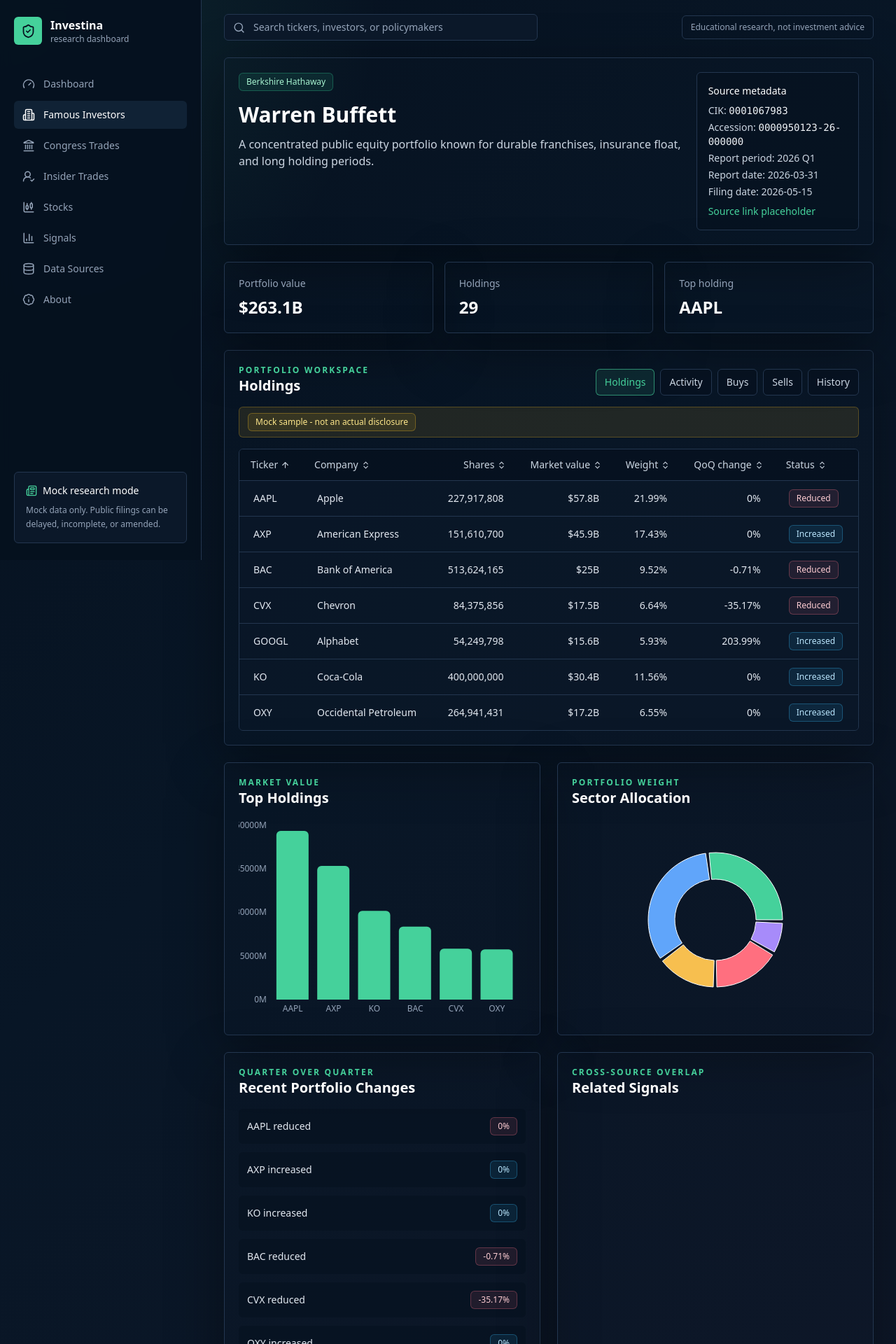
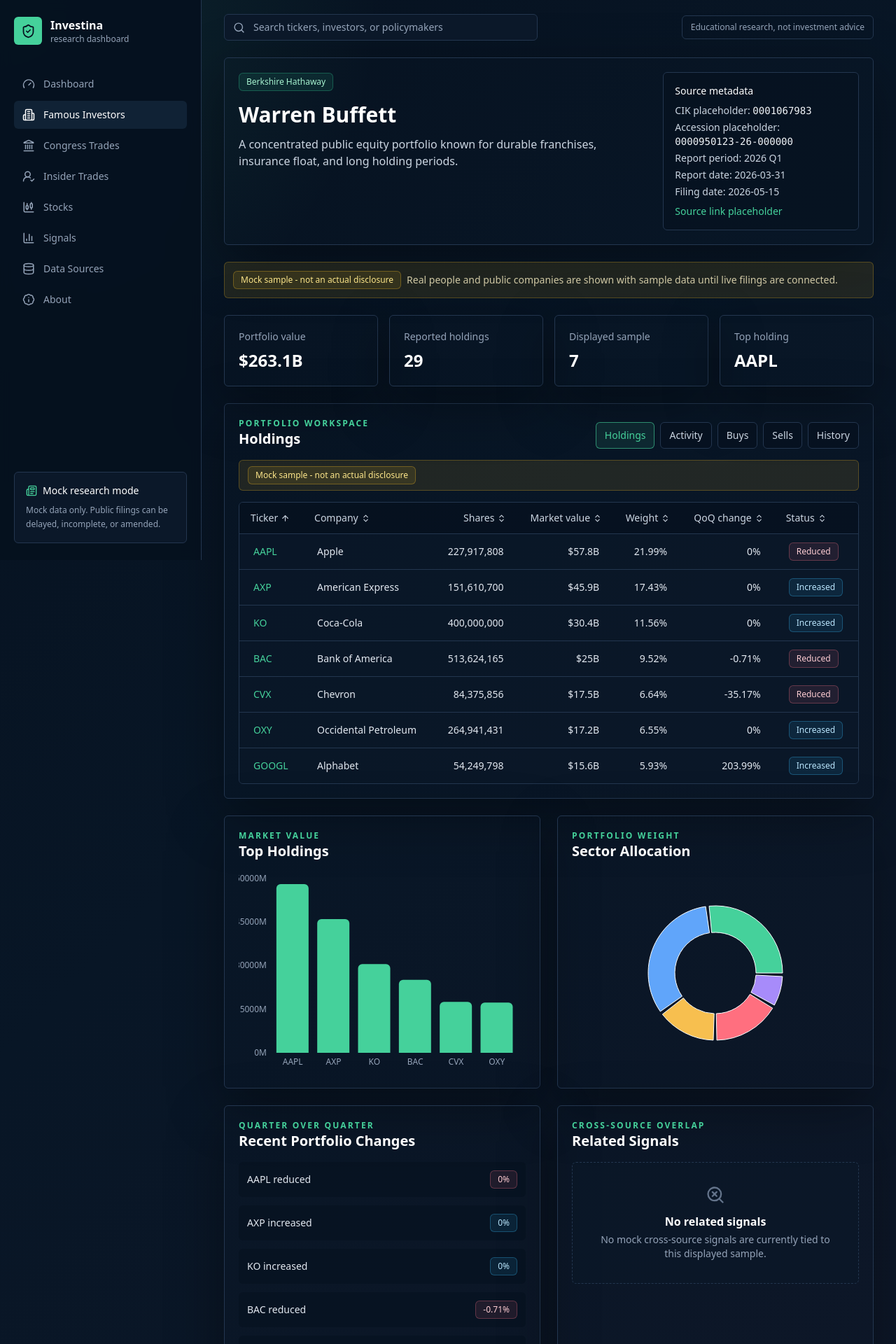
Before and after one commit to EIPJOS/investor-signal-explorer, a Next.js app: page /investors/warren-buffett in a window 1280 px wide. Shown: the top 1920 px of the page at 70% size. Built offline with nearby package versions, Linux system fonts and the light colour scheme.

Commit message:
Polish investor pages trust and navigation

```diff
--- a/app/investors/[slug]/page.tsx
+++ b/app/investors/[slug]/page.tsx
@@ -5,6 +5,8 @@
 import { SignalCard } from "@/components/signals/signal-card";
 import { Badge } from "@/components/ui/badge";
 import { Card, SectionHeader } from "@/components/ui/card";
+import { EmptyState } from "@/components/ui/empty-state";
+import { MockWarning } from "@/components/ui/mock-warning";
 import { holdingStatusTone } from "@/components/ui/status-tone";
 import { getInvestorActivities, getInvestorHistory } from "@/data/investor-activity";
 import { filings, formatCurrency, getHoldingsByInvestor, getInvestor, signals } from "@/data/mock-data";
@@ -43,8 +45,8 @@
           </div>
           <div className="rounded-md border border-line bg-ink/60 p-4 text-sm text-slate-300">
             <p className="font-medium text-white">Source metadata</p>
-            <p className="mt-2">CIK: <span className="font-mono text-slate-100">{filing?.cik}</span></p>
-            <p className="mt-1">Accession: <span className="font-mono text-slate-100">{filing?.accessionNumber}</span></p>
+            <p className="mt-2">CIK placeholder: <span className="font-mono text-slate-100">{filing?.cik}</span></p>
+            <p className="mt-1">Accession placeholder: <span className="font-mono text-slate-100">{filing?.accessionNumber}</span></p>
             <p className="mt-1">Report period: {filing?.period}</p>
             <p className="mt-1">Report date: {filing?.reportDate}</p>
             <p className="mt-1">Filing date: {filing?.filedAt}</p>
@@ -55,9 +57,12 @@
         </div>
       </Card>
 
-      <section className="grid gap-4 md:grid-cols-3">
+      <MockWarning />
+
+      <section className="grid gap-4 md:grid-cols-2 xl:grid-cols-4">
         <Card><p className="text-sm text-slate-400">Portfolio value</p><p className="mt-2 text-2xl font-semibold text-white">{formatCurrency(investor.portfolioValue)}</p></Card>
-        <Card><p className="text-sm text-slate-400">Holdings</p><p className="mt-2 text-2xl font-semibold text-white">{investor.holdingsCount}</p></Card>
+        <Card><p className="text-sm text-slate-400">Reported holdings</p><p className="mt-2 text-2xl font-semibold text-white">{investor.holdingsCount}</p></Card>
+        <Card><p className="text-sm text-slate-400">Displayed sample</p><p className="mt-2 text-2xl font-semibold text-white">{investorHoldings.length}</p></Card>
         <Card><p className="text-sm text-slate-400">Top holding</p><p className="mt-2 text-2xl font-semibold text-white">{investor.topHolding}</p></Card>
       </section>
 
@@ -83,7 +88,11 @@
         <Card>
           <SectionHeader title="Related Signals" eyebrow="Cross-source overlap" />
           <div className="space-y-3">
-            {relatedSignals.map((signal) => <SignalCard key={signal.id} signal={signal} />)}
+            {relatedSignals.length > 0 ? (
+              relatedSignals.map((signal) => <SignalCard key={signal.id} signal={signal} />)
+            ) : (
+              <EmptyState title="No related signals" text="No mock cross-source signals are currently tied to this displayed sample." />
+            )}
           </div>
         </Card>
       </section>
--- a/components/investors/investor-browser.tsx
+++ b/components/investors/investor-browser.tsx
@@ -49,7 +49,7 @@
                     <dd className="font-medium text-slate-100">{formatCurrency(investor.portfolioValue)}</dd>
                   </div>
                   <div>
-                    <dt className="text-slate-500">Holdings</dt>
+                    <dt className="text-slate-500">Reported holdings</dt>
                     <dd className="font-medium text-slate-100">{investor.holdingsCount}</dd>
                   </div>
                   <div>
--- a/components/investors/investor-portfolio-workspace.tsx
+++ b/components/investors/investor-portfolio-workspace.tsx
@@ -1,11 +1,12 @@
 "use client";
 
+import Link from "next/link";
 import { useMemo, useState } from "react";
 import { Badge } from "@/components/ui/badge";
 import { MockWarning } from "@/components/ui/mock-warning";
 import { SortableTable } from "@/components/ui/sortable-table";
 import { holdingStatusTone } from "@/components/ui/status-tone";
-import { formatCurrency } from "@/data/mock-data";
+import { formatCurrency, stocks } from "@/data/mock-data";
 import type { Holding, PortfolioActivity, PortfolioHistorySnapshot } from "@/data/types";
 
 type Tab = "Holdings" | "Activity" | "Buys" | "Sells" | "History";
@@ -22,6 +23,12 @@
 function signedNumber(value: number) {
   const sign = value > 0 ? "+" : "";
   return `${sign}${value.toLocaleString()}`;
+}
+
+function TickerLink({ ticker }: { ticker: string }) {
+  const hasStockPage = stocks.some((stock) => stock.ticker === ticker);
+  if (!hasStockPage) return <span>{ticker}</span>;
+  return <Link className="text-mint hover:text-emerald-200" href={`/stocks/${ticker}`}>{ticker}</Link>;
 }
 
 export function InvestorPortfolioWorkspace({
@@ -81,7 +88,7 @@
     <SortableTable<Holding>
       rows={rows}
       columns={[
-        { key: "ticker", header: "Ticker", accessor: (row) => row.ticker },
+        { key: "ticker", header: "Ticker", accessor: (row) => <TickerLink ticker={row.ticker} /> },
         { key: "company", header: "Company", accessor: (row) => row.company },
         { key: "shares", header: "Shares", accessor: (row) => row.shares.toLocaleString(), sortValue: (row) => row.shares, align: "right" },
         { key: "marketValue", header: "Market value", accessor: (row) => formatCurrency(row.marketValue), sortValue: (row) => row.marketValue, align: "right" },
@@ -101,7 +108,7 @@
       emptyText="This mock filing period does not include matching activity rows."
       columns={[
         { key: "period", header: "Period", accessor: (row) => row.period },
-        { key: "ticker", header: "Ticker", accessor: (row) => row.ticker },
+        { key: "ticker", header: "Ticker", accessor: (row) => <TickerLink ticker={row.ticker} /> },
         { key: "company", header: "Company", accessor: (row) => row.company },
         {
           key: "activity",
@@ -148,7 +155,7 @@
                 <div className="flex min-w-[48rem] flex-wrap gap-2">
                   {row.topHoldings.map((ticker, index) => (
                     <span key={`${row.id}-${ticker}-${index}`} className="rounded-md bg-ink/70 px-2 py-1 text-xs font-medium text-sky-200">
-                      {ticker}
+                      <TickerLink ticker={ticker} />
                     </span>
                   ))}
                 </div>
--- a/data/investor-activity.ts
+++ b/data/investor-activity.ts
@@ -33,7 +33,7 @@
 ];
 
 function fallbackActivities(slug: string): PortfolioActivity[] {
-  return getHoldingsByInvestor(slug).map((holding, index) => ({
+  return getHoldingsByInvestor(slug).map((holding) => ({
     id: `${slug}-activity-${holding.ticker}`,
     investorSlug: slug,
     period: "Latest filing",
```
